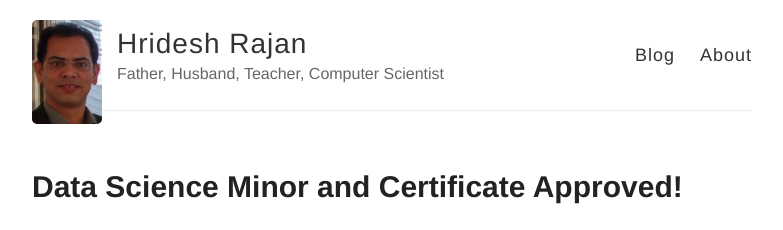
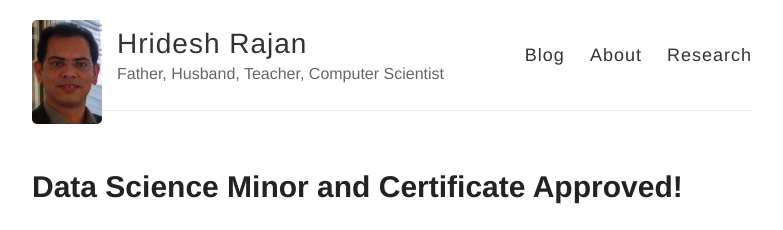
Before and after one commit to hridesh/hridesh.github.io, a Jekyll site: the page built from index.html, in a window 1280 px wide and 900 px high. Shown: the top 230 px of the window, without its empty margins (248-1031 px from the left). Built offline with Jekyll 4.4.1, drawn with Linux system fonts in a browser that asks for light colours.

Commit message:
add new page

```diff
--- a/_layouts/default.html
+++ b/_layouts/default.html
@@ -29,6 +29,7 @@
           <nav>
             <a href="{{ site.baseurl }}/">Blog</a>
             <a href="{{ site.baseurl }}/about">About</a>
+            <a href="{{ site.baseurl }}/research">Research</a>
           </nav>
         </header>
       </div>
```
